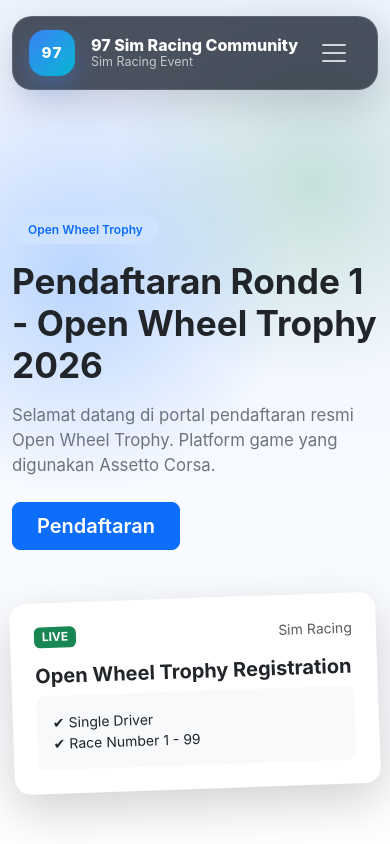
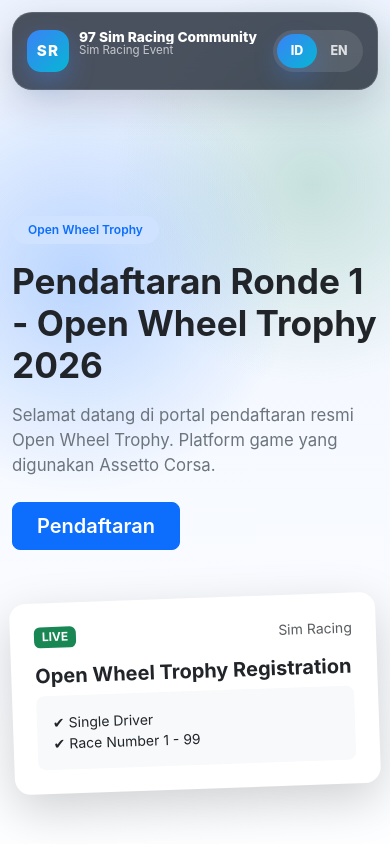
Before and after one commit to rkhaidir/owt-registration, a React (Vite) app: page / in a window 390 px wide. Shown: the top 844 px of the page. Built offline with nearby package versions, Linux system fonts and the light colour scheme; no server answers.

Commit message:
fix navbar

```diff
--- a/src/components/Navbar.jsx
+++ b/src/components/Navbar.jsx
@@ -1,62 +1,38 @@
-import { Link, useLocation } from "react-router-dom";
+import { Link } from "react-router-dom";
 
 export default function Navbar({ t, language, setLanguage }) {
-  const location = useLocation();
-
   const toggleLanguage = () => {
     const nextLanguage = language === "id" ? "en" : "id";
     setLanguage(nextLanguage);
   };
 
-  const isHomePage = location.pathname === "/";
-
   return (
-    <nav className="navbar navbar-expand-lg fixed-top modern-navbar">
+    <nav className="navbar fixed-top modern-navbar">
       <div className="container">
-        <div className="navbar-shell w-100 d-flex align-items-center justify-content-between px-3 px-lg-4 py-2">
+        <div className="navbar-shell w-100 d-flex align-items-center justify-content-between px-3 px-lg-4 py-3">
           <Link
-            className="navbar-brand d-flex align-items-center gap-3 m-0"
+            className="navbar-brand brand-wrap d-flex align-items-center gap-3 m-0 text-decoration-none"
             to="/"
           >
             <span className="brand-mark">
-              <span className="brand-mark-inner">97</span>
+              <span className="brand-mark-inner">SR</span>
             </span>
-            <span>
+
+            <span className="brand-copy">
               <span className="brand-title d-block">{t.brand}</span>
               <span className="brand-subtitle d-block">Sim Racing Event</span>
             </span>
           </Link>
 
           <button
-            className="navbar-toggler modern-toggler border-0 shadow-none"
             type="button"
-            data-bs-toggle="collapse"
-            data-bs-target="#mainNavbar"
-            aria-controls="mainNavbar"
-            aria-expanded="false"
-            aria-label="Toggle navigation"
-          >
-            <span className="navbar-toggler-icon"></span>
-          </button>
-
-          <div
-            className="collapse navbar-collapse justify-content-end"
-            id="mainNavbar"
-          >
-            <div className="d-flex flex-column flex-lg-row align-items-lg-center gap-3 ms-auto mt-3 mt-lg-0">
-              <button
-                type="button"
-                className="language-toggle-btn"
+            className="language-toggle-btn flex-shrink-0"
             onClick={toggleLanguage}
           >
-                <span
-                  className={`lang-chip ${language === "id" ? "active" : ""}`}
-                >
+            <span className={`lang-chip ${language === "id" ? "active" : ""}`}>
               ID
             </span>
-                <span
-                  className={`lang-chip ${language === "en" ? "active" : ""}`}
-                >
+            <span className={`lang-chip ${language === "en" ? "active" : ""}`}>
               EN
             </span>
             <span
@@ -65,8 +41,6 @@ export default function Navbar({ t, language, setLanguage }) {
           </button>
         </div>
       </div>
-        </div>
-      </div>
     </nav>
   );
 }
--- a/src/index.css
+++ b/src/index.css
@@ -35,6 +35,16 @@ html {
   border-radius: 24px;
   backdrop-filter: blur(16px);
   box-shadow: 0 12px 40px rgba(15, 23, 42, 0.18);
+  gap: 16px;
+}
+
+.brand-wrap {
+  min-width: 0;
+  flex: 1 1 auto;
+}
+
+.brand-copy {
+  min-width: 0;
 }
 
 .brand-mark {
@@ -47,6 +57,7 @@ html {
   background: linear-gradient(135deg, #3b82f6, #06b6d4);
   box-shadow: 0 10px 24px rgba(59, 130, 246, 0.35);
   color: #fff;
+  flex-shrink: 0;
 }
 
 .brand-mark-inner {
@@ -60,47 +71,15 @@ html {
   font-size: 1rem;
   font-weight: 800;
   line-height: 1.1;
+  white-space: nowrap;
+  overflow: hidden;
+  text-overflow: ellipsis;
 }
 
 .brand-subtitle {
   color: rgba(255, 255, 255, 0.68);
   font-size: 0.78rem;
   line-height: 1.1;
-}
-
-.modern-toggler .navbar-toggler-icon {
-  filter: brightness(0) invert(1);
-}
-
-.nav-pill-group {
-  background: rgba(255, 255, 255, 0.08);
-  border: 1px solid rgba(255, 255, 255, 0.08);
-  border-radius: 18px;
-}
-
-.nav-pill {
-  text-decoration: none;
-  color: rgba(255, 255, 255, 0.78);
-  padding: 10px 16px;
-  border-radius: 14px;
-  font-size: 0.95rem;
-  font-weight: 600;
-  transition: all 0.2s ease;
-}
-
-.nav-pill:hover {
-  color: #fff;
-  background: rgba(255, 255, 255, 0.08);
-}
-
-.nav-pill.active {
-  color: #fff;
-  background: linear-gradient(
-    135deg,
-    rgba(59, 130, 246, 0.95),
-    rgba(6, 182, 212, 0.95)
-  );
-  box-shadow: 0 10px 24px rgba(59, 130, 246, 0.28);
 }
 
 .language-toggle-btn {
@@ -259,19 +238,69 @@ html {
   box-shadow: 0 14px 30px rgba(13, 110, 253, 0.22);
 }
 
-@media (max-width: 991px) {
-  .navbar-shell {
-    border-radius: 20px;
+@media (max-width: 767px) {
+  .modern-navbar {
+    padding-top: 12px;
   }
 
-  .nav-pill-group {
+  .navbar-shell {
+    padding: 12px 14px !important;
+    border-radius: 20px;
+    gap: 12px;
+  }
+
+  .brand-mark {
+    width: 42px;
+    height: 42px;
+    border-radius: 14px;
+  }
+
+  .brand-title {
+    font-size: 0.92rem;
+    white-space: normal;
+    line-height: 1.05;
+  }
+
+  .brand-subtitle {
+    font-size: 0.72rem;
+  }
+
+  .language-toggle-btn {
+    min-width: 88px;
+    height: 42px;
+  }
+
+  .lang-chip {
+    width: 40px;
+    font-size: 0.78rem;
+  }
+
+  .lang-slider {
+    width: 40px;
+    height: 34px;
+  }
+
+  .lang-slider.right {
+    transform: translateX(40px);
+  }
+
+  .submit-btn-modern {
     width: 100%;
   }
 }
 
-@media (max-width: 767px) {
-  .submit-btn-modern {
-    width: 100%;
+@media (max-width: 480px) {
+  .navbar-shell {
+    align-items: flex-start;
+  }
+
+  .brand-wrap {
+    align-items: flex-start !important;
+    gap: 10px !important;
+  }
+
+  .brand-title {
+    font-size: 0.86rem;
   }
 
   .brand-subtitle {
```
Lines whose indentation alone changed are shown as unchanged.
